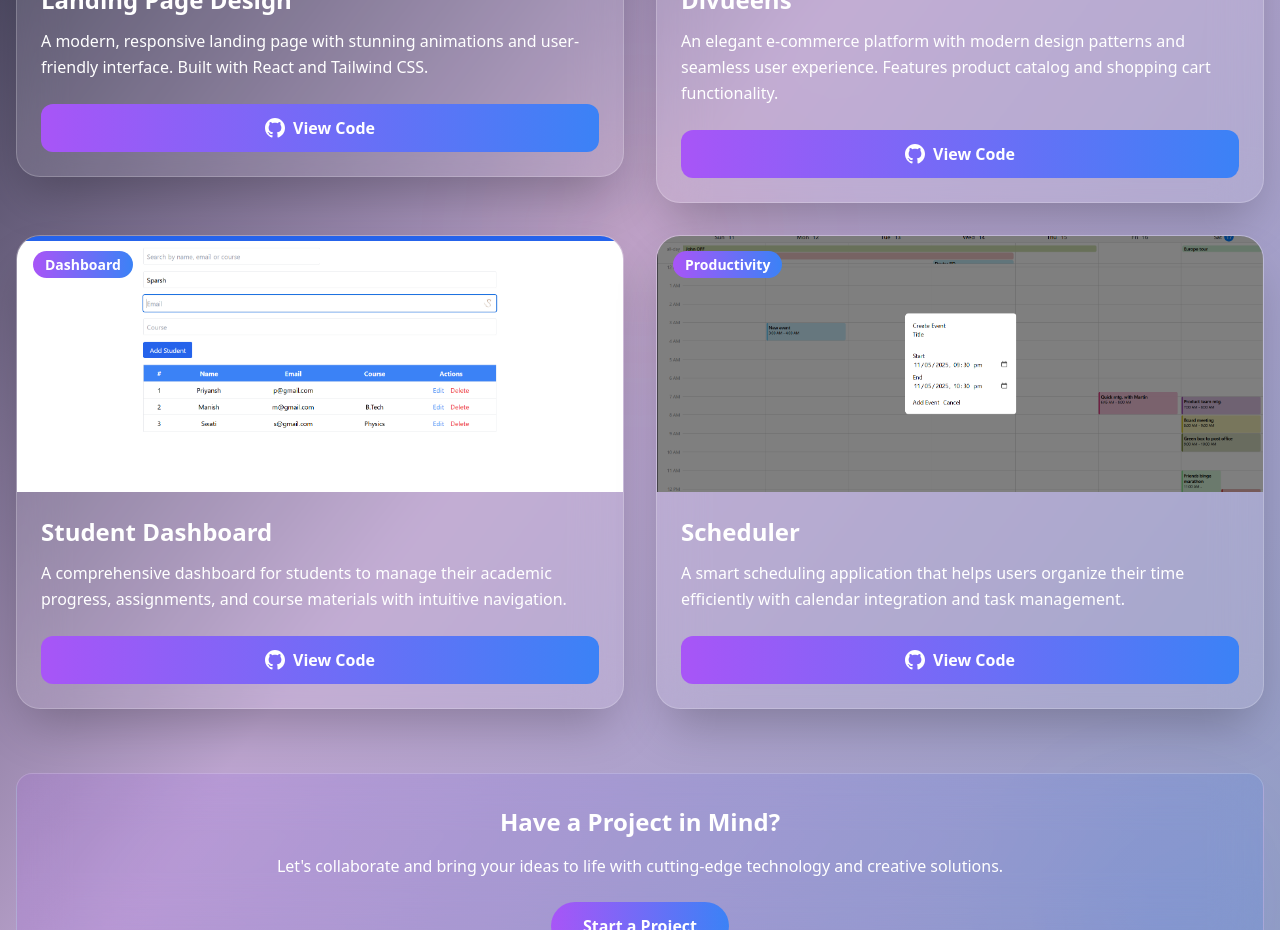
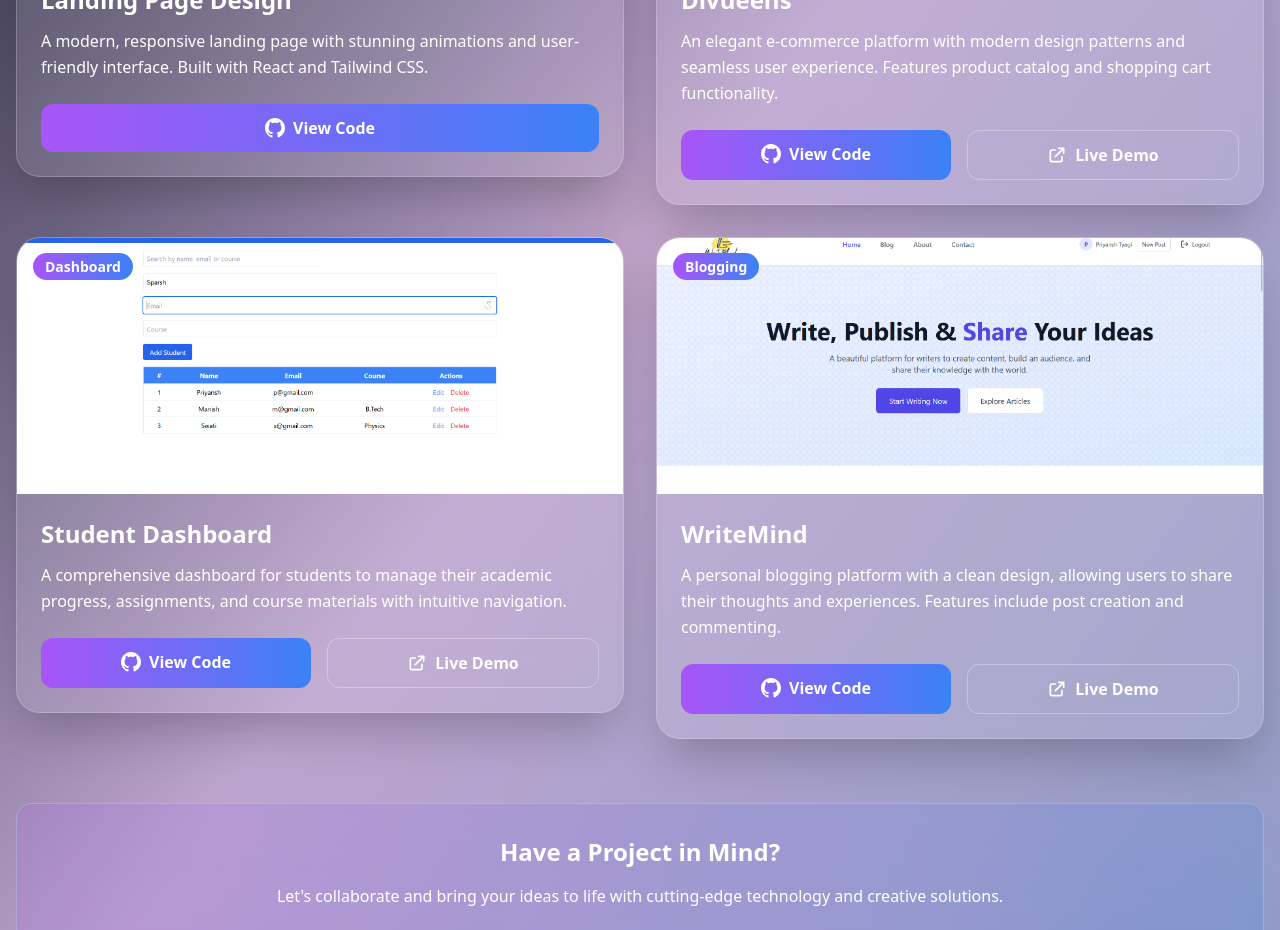
Before and after one commit to BroPriyansh/Assign, a React (Vite) app in the folder Work/: page / in a window 1280 px wide. Shown: the part 5220-6150 px from the top of the page. Built offline with nearby package versions, Linux system fonts and the light colour scheme.

Commit message:
project added and edited

```diff
--- a/Work/src/Projects.jsx
+++ b/Work/src/Projects.jsx
@@ -1,7 +1,8 @@
 import i1 from './Work1.png';
 import i2 from './Work2.png';
 import i3 from './Work3.png';
-import i4 from './Work4.png';
+// import i4 from './Work4.png';
+import i5 from './WriteMind.png';
 import { motion } from 'framer-motion';
 
 const projectsData = [
@@ -21,7 +22,7 @@ const projectsData = [
     description: "An elegant e-commerce platform with modern design patterns and seamless user experience. Features product catalog and shopping cart functionality.",
     image: i2,
     github: "https://github.com/BroPriyansh/FrontendWork1",
-    live: null,
+    live: "https://divueens-frontend.vercel.app/",
     technologies: ["React", "CSS", "JavaScript"],
     category: "E-commerce"
   },
@@ -31,19 +32,19 @@ const projectsData = [
     description: "A comprehensive dashboard for students to manage their academic progress, assignments, and course materials with intuitive navigation.",
     image: i3,
     github: "https://github.com/BroPriyansh/Dash",
-    live: null,
+    live: "https://dash-mu-gray.vercel.app/",
     technologies: ["React", "JavaScript", "CSS"],
     category: "Dashboard"
   },
   {
     id: 4,
-    title: "Scheduler",
-    description: "A smart scheduling application that helps users organize their time efficiently with calendar integration and task management.",
-    image: i4,
-    github: "https://github.com/BroPriyansh/schedul",
-    live: null,
-    technologies: ["React", "JavaScript", "CSS"],
-    category: "Productivity"
+    title: "WriteMind",
+    description: "A personal blogging platform with a clean design, allowing users to share their thoughts and experiences. Features include post creation and commenting.",
+    image: i5,
+    github: "https://github.com/BroPriyansh/BlogSite",
+    live: "https://priyansh-blog-site.vercel.app/",
+    technologies: ["React", "CSS", "JavaScript","Firebase"],
+    category: "Blogging"
   }
 ];
 
```
Also changed, not shown: Work/src/WriteMind.png (added).
